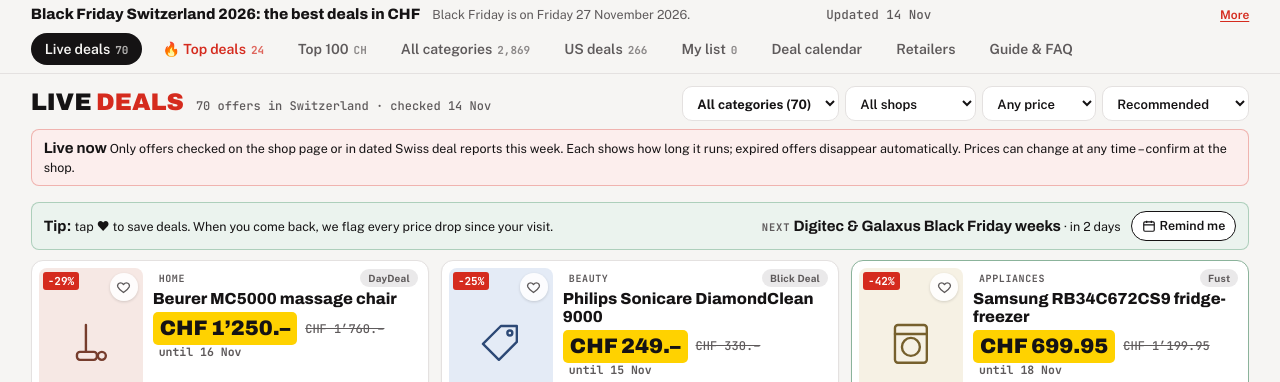
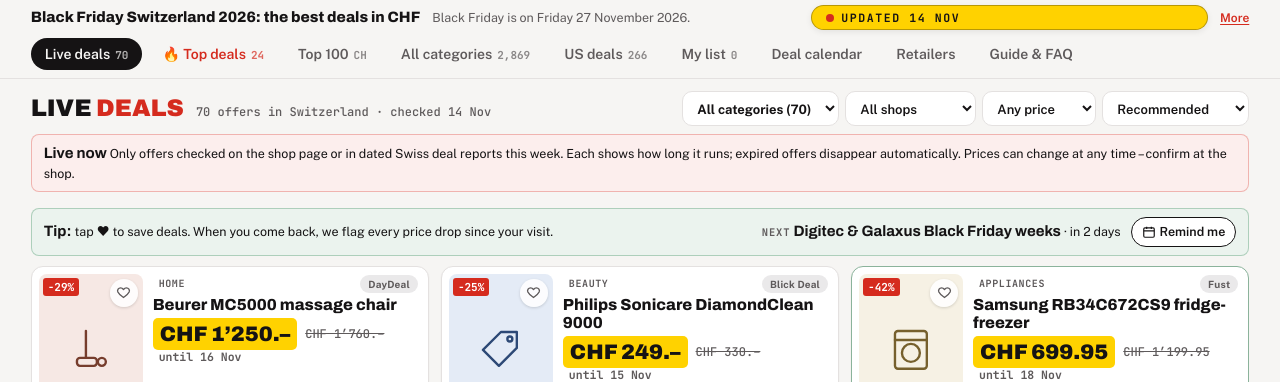
Before and after one commit to SridharSwiss/blackfriday, a website built with Vite: page index.html in a window 1280 px wide. Shown: the part 62-444 px from the top of the page. Built offline with nearby package versions, Linux system fonts and the light colour scheme.

Commit message:
chore: make last-updated timestamp a prominent badge
Coloured yellow "Aktion" badge at the top of the page so the updated date
is clearly visible when data is refreshed.

```diff
--- a/src/styles.css
+++ b/src/styles.css
@@ -215,6 +215,15 @@ main{min-height:0;height:100%;overflow:hidden;display:grid}
 .lead em{font-style:normal;color:var(--red)}
 .lead.sm{font-size:20px}
 .sub{font:500 12px var(--f-mono);color:var(--muted)}
+/* Prominent last-updated badge at the top of the page */
+#pupd{
+  display:inline-flex;align-items:center;gap:7px;
+  background:var(--tag);color:var(--tag-ink);
+  border:1px solid color-mix(in srgb,var(--ink) 30%,transparent);
+  border-radius:999px;padding:4px 14px;font:800 11.5px var(--f-mono);
+  letter-spacing:.14em;text-transform:uppercase;white-space:nowrap;
+  box-shadow:0 2px 6px rgba(0,0,0,.08)}
+#pupd::before{content:"";width:8px;height:8px;background:var(--red);border-radius:50%;flex:none}
 .linkbtn{background:none;border:0;padding:0;font:600 12.5px var(--f-body);color:var(--red);cursor:pointer;text-decoration:underline;text-underline-offset:2px}
 .filters{display:flex;gap:6px;flex-wrap:wrap;align-items:center}
 .filters select{max-width:230px}
```
